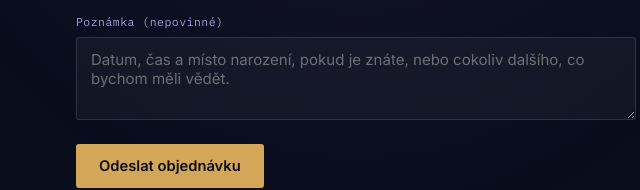
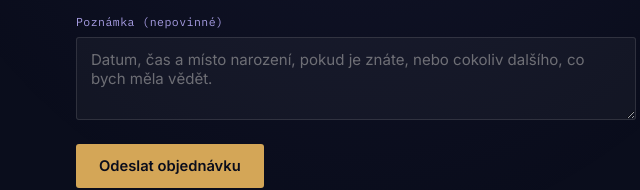
Before and after one commit to Listcz4638/Stellara, a website: page public/index.html in a window 1280 px wide. Shown: the part 3138-3328 px from the top of the page, 284-924 px from the left. Drawn offline with Linux system fonts and the light colour scheme.

Commit message:
mensi update

```diff
--- a/public/index.html
+++ b/public/index.html
@@ -174,7 +174,7 @@
         </div>
         <div class="booking-field booking-field-full">
           <label for="zprava">Poznámka (nepovinné)</label>
-          <textarea id="zprava" name="zprava" rows="3" placeholder="Datum, čas a místo narození, pokud je znáte, nebo cokoliv dalšího, co bychom měli vědět."></textarea>
+          <textarea id="zprava" name="zprava" rows="3" placeholder="Datum, čas a místo narození, pokud je znáte, nebo cokoliv dalšího, co bych měla vědět."></textarea>
         </div>
         <button type="submit" class="btn btn-primary">Odeslat objednávku</button>
       </form>
```
